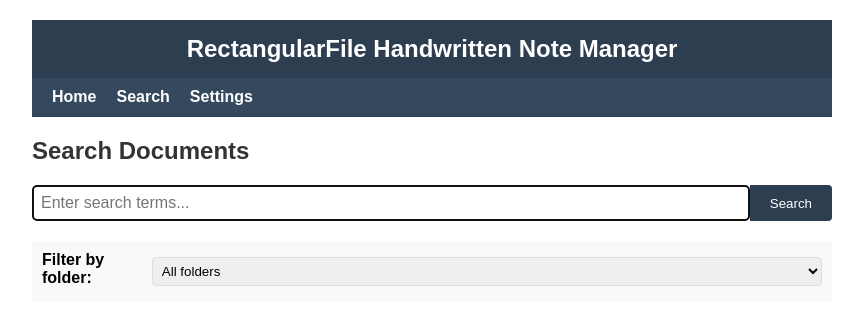
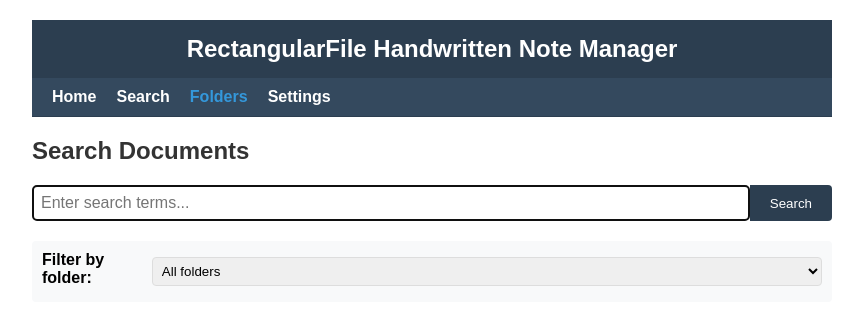
Before and after one commit to jdkruzr/RectangularFile, a Flask app: template templates/search.html in a window 1280 px wide. Shown: the top 325 px of the page, without its empty margins (208-1071 px from the left). Run offline with Flask 2, Linux system fonts and the light colour scheme; the template is opened without the code that fills it, so the values that code supplies are empty; parts of the project's set-up code (start-up, migrations or seed data) failed here and were passed over.

Commit message:
added folder browser navbar

```diff
--- a/templates/document_inspector.html
+++ b/templates/document_inspector.html
@@ -148,6 +148,7 @@
         <ul>
             <li><a href="/">Home</a></li>
             <li><a href="/search">Search</a></li>
+            <li><a href="/folders" class="active">Folders</a></li>
             <li><a href="/settings/page">Settings</a></li>
         </ul>
     </div>
--- a/templates/document_viewer.html
+++ b/templates/document_viewer.html
@@ -180,6 +180,7 @@
         <ul>
             <li><a href="/">Home</a></li>
             <li><a href="/search">Search</a></li>
+            <li><a href="/folders" class="active">Folders</a></li>
             <li><a href="/settings/page">Settings</a></li>
         </ul>
     </div>
--- a/templates/index.html
+++ b/templates/index.html
@@ -17,6 +17,7 @@
         <ul>
             <li><a href="/" {% if request.path=='/' %} class="active" {% endif %}>Home</a></li>
             <li><a href="/search" {% if request.path.startswith('/search') %} class="active" {% endif %}>Search</a></li>
+            <li><a href="/folders" class="active">Folders</a></li>
             <li><a href="/settings/page" {% if request.path.startswith('/settings') %} class="active" {% endif
                     %}>Settings</a></li>
         </ul>
--- a/templates/search.html
+++ b/templates/search.html
@@ -109,6 +109,7 @@
         <ul>
             <li><a href="/"{% if request.path == '/' %} class="active"{% endif %}>Home</a></li>
             <li><a href="/search"{% if request.path.startswith('/search') %} class="active"{% endif %}>Search</a></li>
+            <li><a href="/folders" class="active">Folders</a></li>
             <li><a href="/settings/page"{% if request.path.startswith('/settings') %} class="active"{% endif %}>Settings</a></li>
         </ul>
     </div>
--- a/templates/settings.html
+++ b/templates/settings.html
@@ -15,6 +15,7 @@
         <ul>
             <li><a href="/"{% if request.path == '/' %} class="active"{% endif %}>Home</a></li>
             <li><a href="/search"{% if request.path.startswith('/search') %} class="active"{% endif %}>Search</a></li>
+            <li><a href="/folders" class="active">Folders</a></li>
             <li><a href="/settings/page"{% if request.path.startswith('/settings') %} class="active"{% endif %}>Settings</a></li>
         </ul>
     </div>
--- a/templates/view_document.html
+++ b/templates/view_document.html
@@ -57,6 +57,7 @@
         <ul>
             <li><a href="/"{% if request.path == '/' %} class="active"{% endif %}>Home</a></li>
             <li><a href="/search"{% if request.path.startswith('/search') %} class="active"{% endif %}>Search</a></li>
+            <li><a href="/folders" class="active">Folders</a></li>
             <li><a href="/settings/page"{% if request.path.startswith('/settings') %} class="active"{% endif %}>Settings</a></li>
         </ul>
     </div>
```
